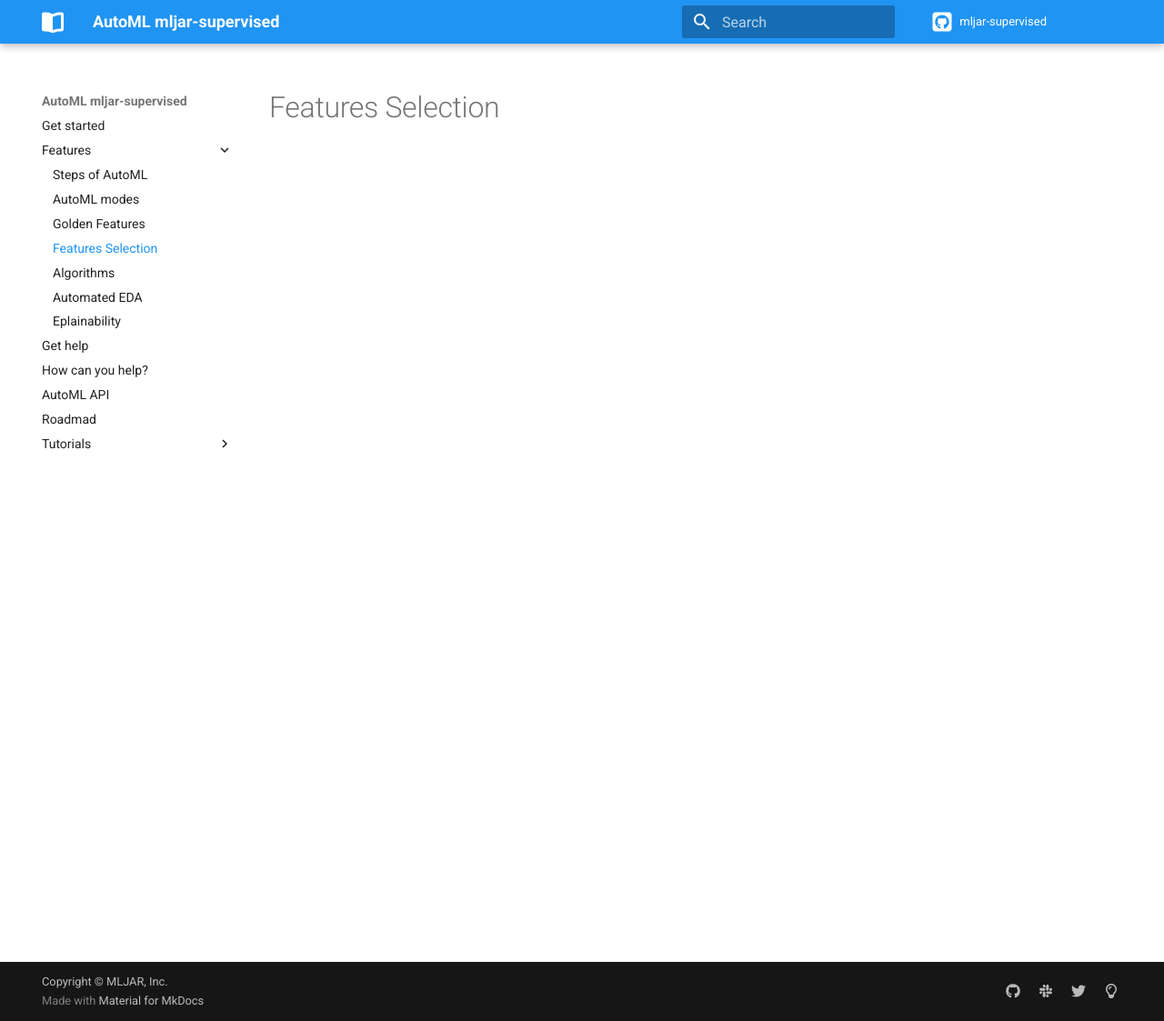
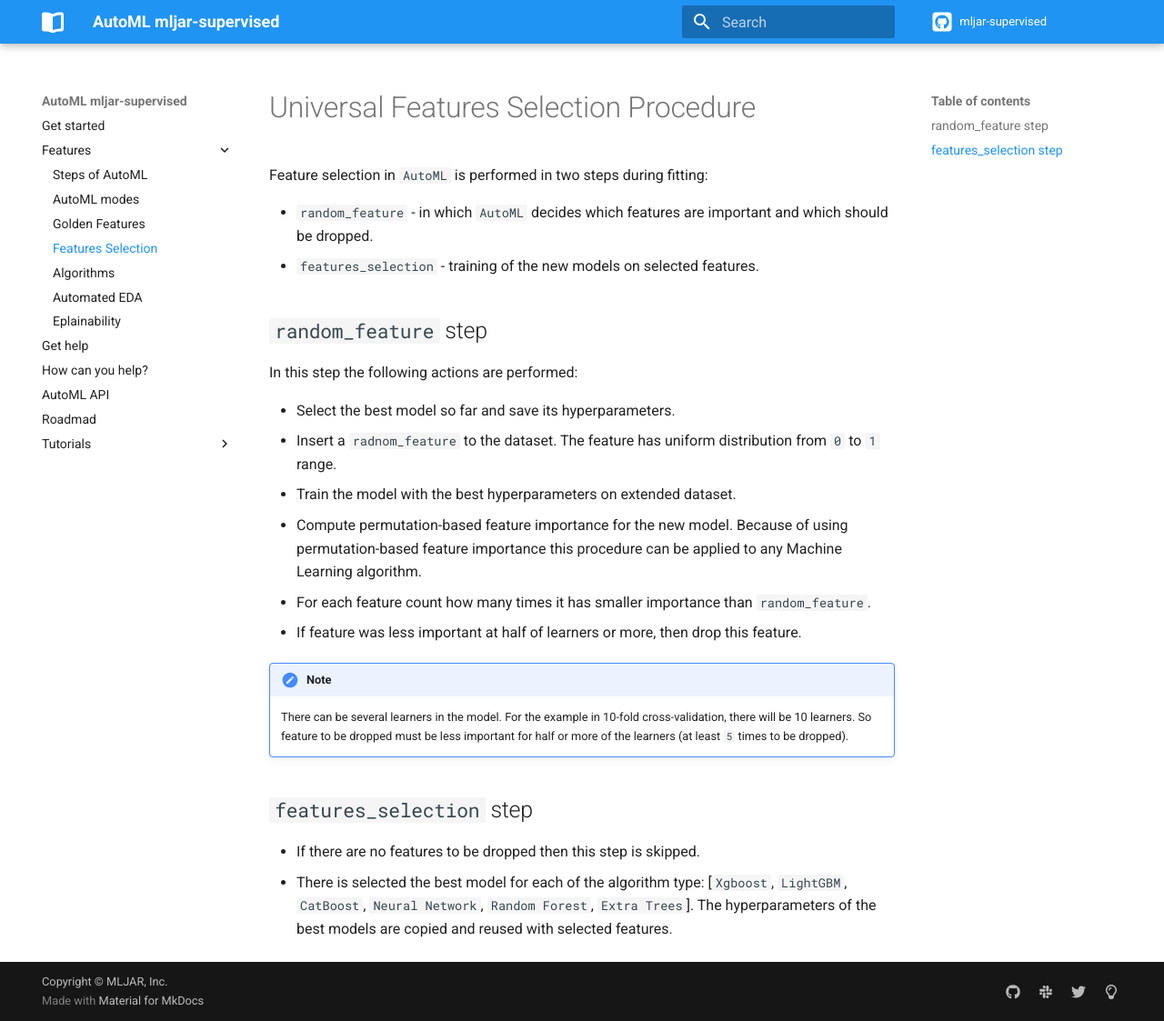
Before and after one commit to mljar/docs, an MkDocs documentation site: the page built from docs/features/features_selection.md, in a window 1280 px wide and 1123 px high. Shown: the whole window at 91% size. Built offline with MkDocs 1.6.1 and Material for MkDocs 9.7.7, drawn with Linux system fonts in a browser that asks for light colours; comment, search, counter and statistics services are not loaded.

Commit message:
add features selection description

```diff
--- a/docs/features/features_selection.md
+++ b/docs/features/features_selection.md
@@ -1 +1,26 @@
-# Features Selection
+# Universal Features Selection Procedure
+
+Feature selection in `AutoML` is performed in two steps during fitting:
+
+- `random_feature` - in which `AutoML` decides which features are important and which should be dropped.
+- `features_selection` - training of the new models on selected features.
+
+## `random_feature` step
+
+In this step the following actions are performed:
+
+- Select the best model so far and save its hyperparameters.
+- Insert a `radnom_feature` to the dataset. The feature has uniform distribution from `0` to `1` range.
+- Train the model with the best hyperparameters on extended dataset.
+- Compute permutation-based feature importance for the new model. Because of using permutation-based feature importance this procedure can be applied to any Machine Learning algorithm.
+- For each feature count how many times it has smaller importance than `random_feature`.
+- If feature was less important at half of learners or more, then drop this feature.
+
+!!! note Importance counter
+    There can be several learners in the model. For the example in 10-fold cross-validation, there will be 10 learners. So feature to be dropped must be less important for half or more of the learners (at least `5` times to be dropped).
+
+
+## `features_selection` step
+
+- If there are no features to be dropped then this step is skipped.
+- There is selected the best model for each of the algorithm type: [`Xgboost`, `LightGBM`, `CatBoost`, `Neural Network`, `Random Forest`, `Extra Trees`]. The hyperparameters of the best models are copied and reused with selected features.
```
Also changed, not shown: docs/tutorials/random.md (+6 -7 lines).
